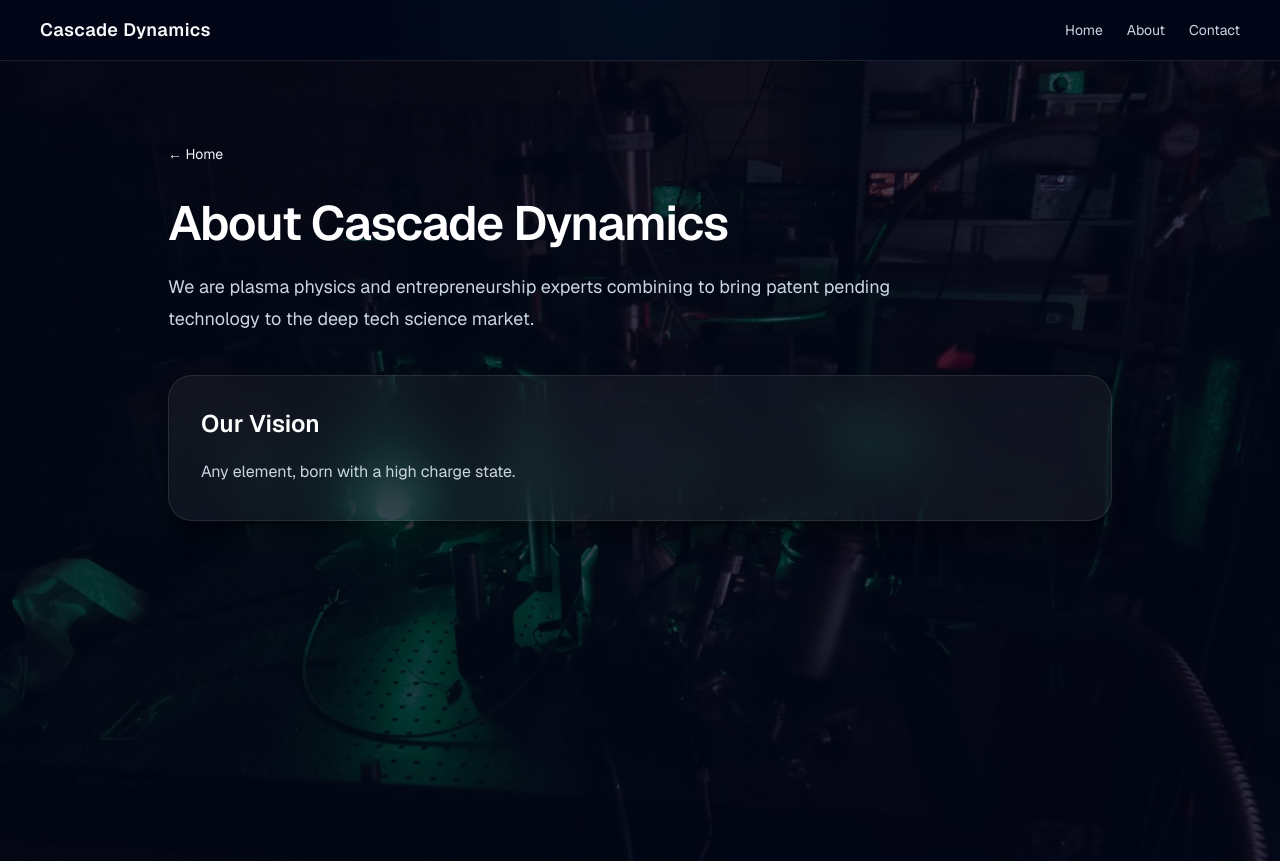
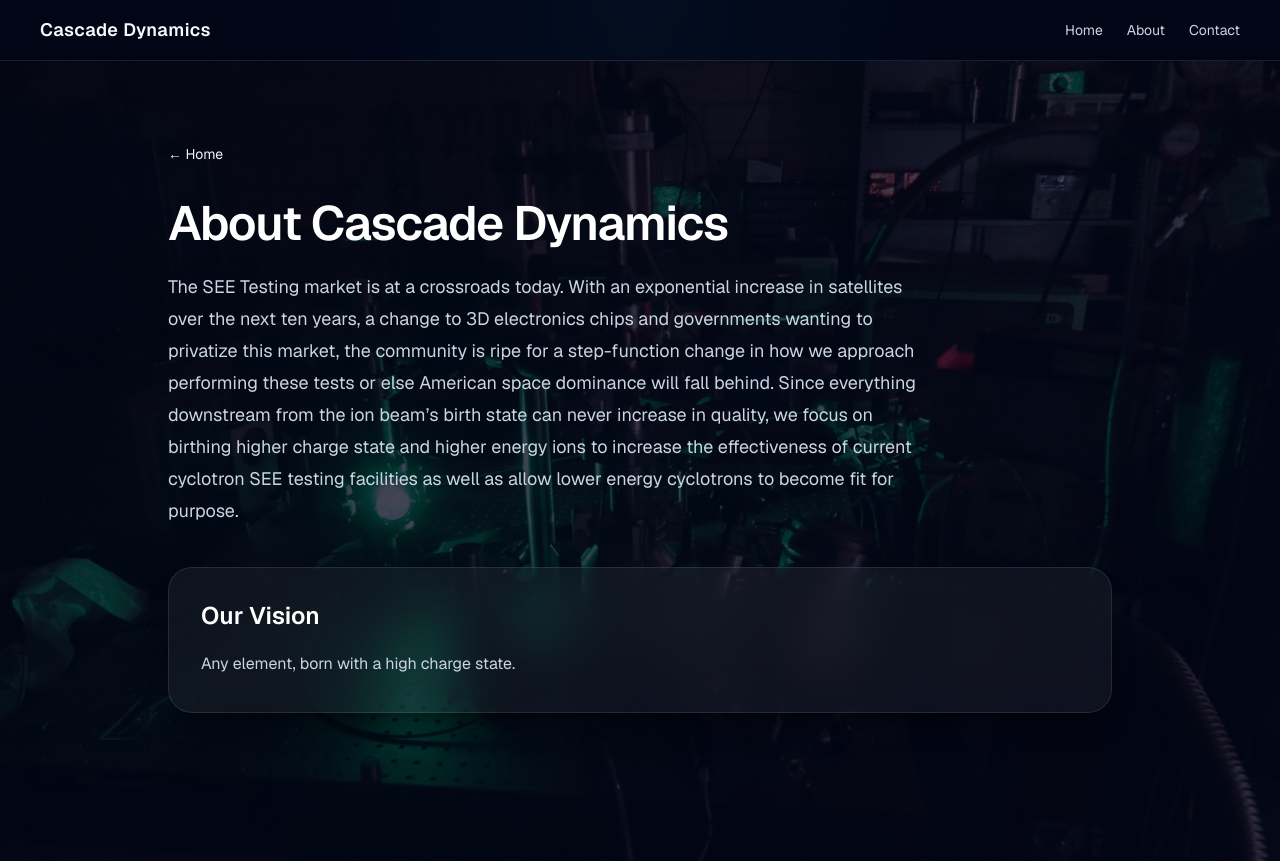
Before and after one commit to cvsolfari/cascade, a Next.js app: page /about in a window 1280 px wide. Built offline with nearby package versions, Linux system fonts and the light colour scheme.

Commit message:
add About statement

```diff
--- a/app/about/page.tsx
+++ b/app/about/page.tsx
@@ -19,7 +19,9 @@ export default function AboutPage() {
 
         <h1 className="mt-8 text-5xl font-semibold tracking-tight text-white">About Cascade Dynamics</h1>
         <p className="mt-6 max-w-3xl text-lg leading-8 text-slate-300">
-          We are plasma physics and entrepreneurship experts combining to bring patent pending technology to the deep tech science market.
+         The SEE Testing market is at a crossroads today. With an exponential increase in satellites over the next ten years, a change to 3D electronics chips and governments wanting to privatize this market, the community is ripe for a step-function change in how we approach performing these tests or else American space dominance will fall behind.
+
+Since everything downstream from the ion beam’s birth state can never increase in quality, we focus on birthing higher charge state and higher energy ions to increase the effectiveness of current cyclotron SEE testing facilities as well as allow lower energy cyclotrons to become fit for purpose.
         </p>
 
         <div className="mt-10 space-y-8 rounded-3xl border border-white/10 bg-white/5 p-8 shadow-xl shadow-black/30 backdrop-blur-xl">
```
